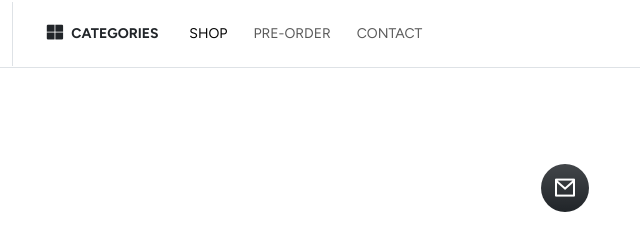
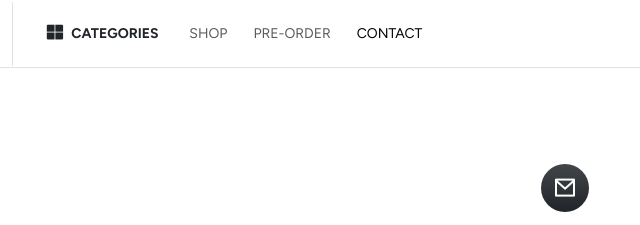
Before and after one commit to d-velopr/keepScoring, a plain HTML site: page contact.html in a window 1280 px wide. Shown: the top 225 px of the page, 75-715 px from the left. Drawn offline with Linux system fonts and the light colour scheme.

Commit message:
modified:   contact.html 	modified:   pre-orders.html

```diff
--- a/contact.html
+++ b/contact.html
@@ -127,9 +127,7 @@
           <ul class="navbar-nav me-auto mb-2 mb-lg-0 osahan-nav-navbar-nav">
             <!-- Shop -->
             <li class="nav-item">
-              <a class="nav-link active text-uppercase" href="index.html"
-                >Shop</a
-              >
+              <a class="nav-link text-uppercase" href="index.html">Shop</a>
             </li>
 
             <!-- Pre-Order -->
@@ -148,7 +146,7 @@
             <!-- Contact -->
             <li class="nav-item">
               <a
-                class="nav-link text-uppercase"
+                class="nav-link active text-uppercase"
                 href="contact.html"
                 id="linksDropdown"
                 role="button"
```
Also changed, not shown: pre-orders.html (+2 -2 lines).
